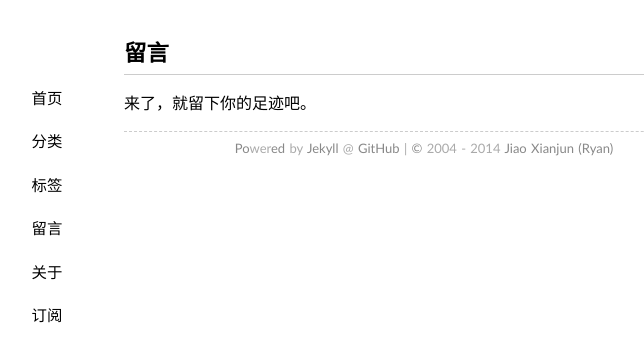
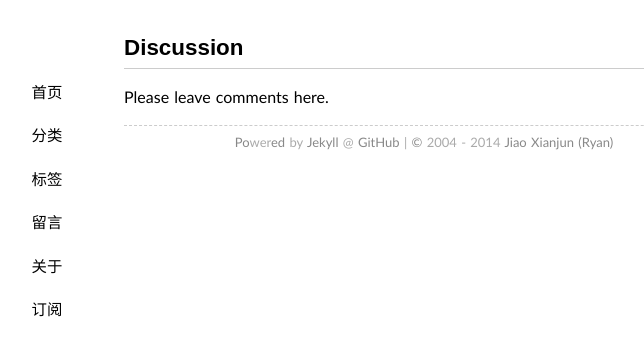
Before and after one commit to sdr-x/sdr-x.github.io, a Jekyll site: the page built from guestbook/index.md, in a window 1280 px wide. Shown: the top 362 px of the page, without its empty margins (216-860 px from the left). Built offline with Jekyll 4.4.1, drawn with Linux system fonts in a browser that asks for light colours; some web fonts are replaced; Markdown is read by kramdown in place of the engine named in the settings; comment, search, counter and statistics services are not loaded.

Commit message:
Update index.md

```diff
--- a/guestbook/index.md
+++ b/guestbook/index.md
@@ -1,8 +1,8 @@
 ---
 layout: page
-title: 留言
+title: Discussion
 comments: yes
 thread: 616
 ---
 
-来了，就留下你的足迹吧。
+Please leave comments here.
```
